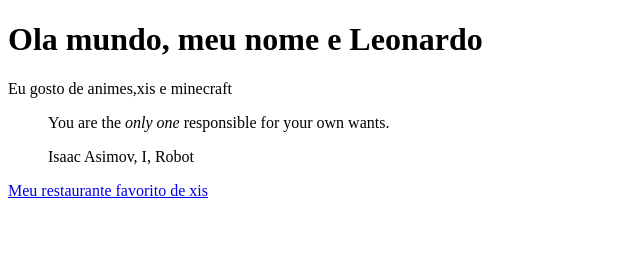
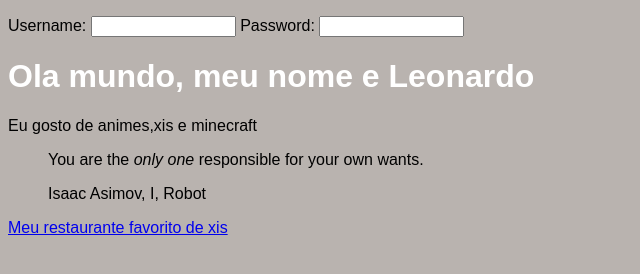
Before and after one commit to Bozzetto/Personal-site, a plain HTML site: page index.html in a window 1280 px wide. Shown: the whole page, without its empty margins (0-640 px from the left). Drawn offline with Linux system fonts and the light colour scheme.

Commit message:
Added CSS file and linked to html file

```diff
--- /dev/null
+++ b/CSS/index.css
@@ -0,0 +1,9 @@
+body {
+	font-family: Arial;
+	background-color: rgb(185,179,175);
+
+}
+h1 {
+	color: rgb(255,255,255);
+
+}
--- a/index.html
+++ b/index.html
@@ -2,8 +2,16 @@
 <html>
 	<head>
 		<title>HomePage</title>
+		<link href="CSS/index.css" type "text/css" rel="stylesheet" />
 	</head>
 	<body>
+		<form action="WIP">
+			<p>Username:
+				<input type="text" name="Username" size="15" maxlength="30" />
+			   Password:
+				<input type="password" name="password" size="15" maxlength="30" />
+			</p>
+		</form>
 		<h1 lang = "pt-br">Ola mundo, meu nome e Leonardo</h1>
 		<p lang = "pt-br">Eu gosto de animes,xis e minecraft</p>
 		<blockquote>
```
